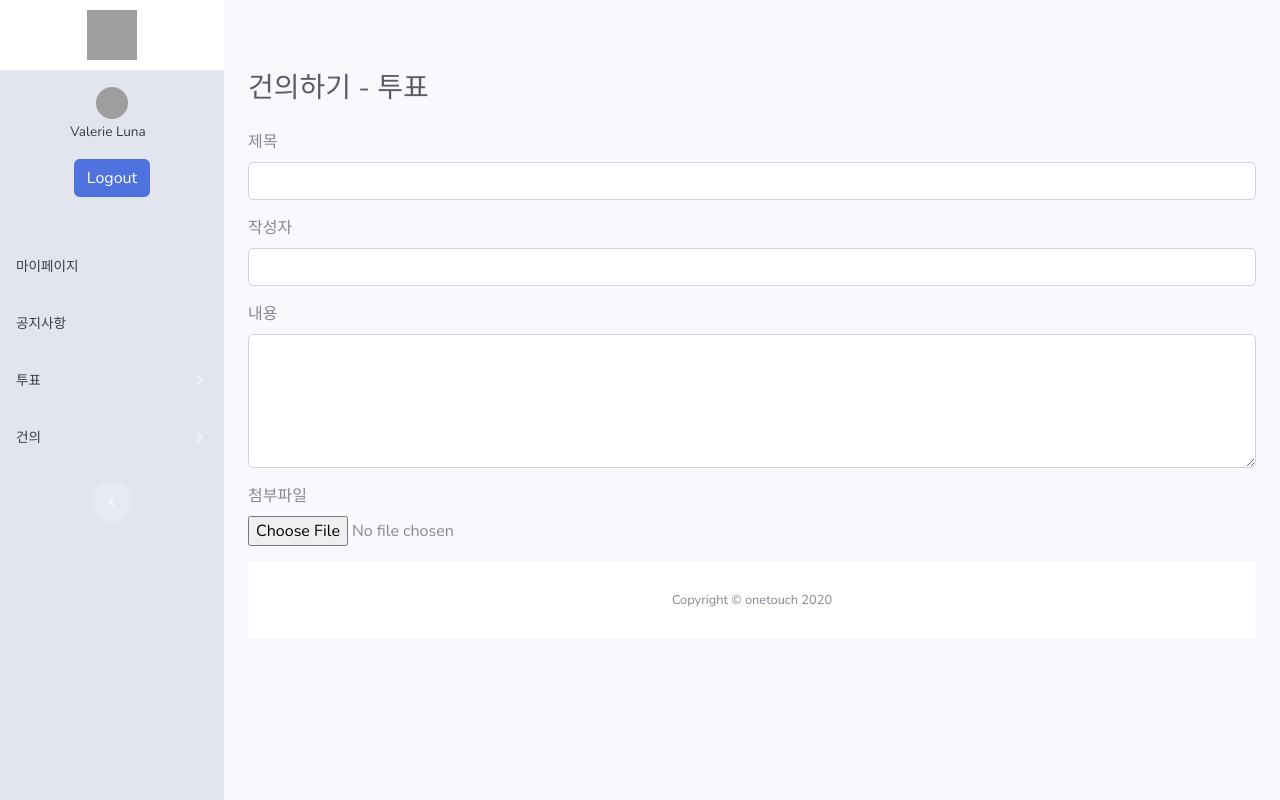
After one commit to onetouch-ds/onetouch-workspace, a Django app: page /new-suggest/vote/ in a window 1280 px wide. The commit adds this page. Run offline with Django 3.2, Linux system fonts and the light colour scheme; some libraries are stand-ins or nearby versions; grey boxes are pictures that could not be loaded.

Commit message:
건의사항 작성 추가

```diff
--- a/config/urls.py
+++ b/config/urls.py
@@ -45,6 +45,8 @@ urlpatterns = [
     path('notice/',views.notice, name='notice'),
     path('suggest-vote/',views.suggest_vote, name='suggest-vote'),
     path('suggest-other/',views.suggest_other, name='suggest-other'),
+    path('new-suggest/vote/',views.new_suggest_vote, name='new_suggest_vote'),
+    path('new-suggest/other/',views.new_suggest_other, name='new_suggest_other'),
     path('main/',views.main, name='main'),
     path('school-vote/', views.school_vote, name='school-vote'),
     path('college-vote/', views.college_vote, name='college-vote'),
--- /dev/null
+++ b/theapp/templates/new_suggest_vote.html
@@ -0,0 +1,66 @@
+{% extends 'base.html' %}
+{% load static %}
+
+{% block head %}
+<style>
+.pagination {
+    justify-content: center;
+}
+</style>
+<link rel="stylesheet" href="https://stackpath.bootstrapcdn.com/bootstrap/4.5.0/css/bootstrap.min.css" integrity="sha384-9aIt2nRpC12Uk9gS9baDl411NQApFmC26EwAOH8WgZl5MYYxFfc+NcPb1dKGj7Sk" crossorigin="anonymous">
+<script src="https://code.jquery.com/jquery-3.5.1.slim.min.js" integrity="sha384-DfXdz2htPH0lsSSs5nCTpuj/zy4C+OGpamoFVy38MVBnE+IbbVYUew+OrCXaRkfj" crossorigin="anonymous"></script>
+<script src="https://cdn.jsdelivr.net/npm/popper.js@1.16.0/dist/umd/popper.min.js" integrity="sha384-Q6E9RHvbIyZFJoft+2mJbHaEWldlvI9IOYy5n3zV9zzTtmI3UksdQRVvoxMfooAo" crossorigin="anonymous"></script>
+<script src="https://stackpath.bootstrapcdn.com/bootstrap/4.5.0/js/bootstrap.min.js" integrity="sha384-OgVRvuATP1z7JjHLkuOU7Xw704+h835Lr+6QL9UvYjZE3Ipu6Tp75j7Bh/kR0JKI" crossorigin="anonymous"></script>
+
+{% endblock head%}
+{% block content %}
+<div id="content-wrapper" class="d-flex flex-column">
+    <div id="content">
+    <!-- Begin Page Content -->
+        <div class="container-fluid">
+         <br><br><br>
+          <!-- Page Heading -->
+          <div class="d-sm-flex align-items-center justify-content-between mb-4">
+            <h1 class="h3 mb-0 text-gray-800">건의하기 - 투표</h1>
+          </div>
+
+          <!-- Content Row 투표 목록-->
+          <div class="row">
+          <div class="col-12">
+
+          <form>
+            <div class="form-group">
+                <label for="exampleFormControlInput1">제목</label>
+                <input type="text" class="form-control" id="title">
+            </div>
+
+            <div class="form-group">
+                <label for="exampleFormControlInput1">작성자</label>
+                <input type="text" class="form-control" id="writer">
+            </div>
+
+            <div class="form-group">
+                <label for="exampleFormControlTextarea1">내용</label>
+                <textarea class="form-control" id="exampleFormControlTextarea1" rows="5"></textarea>
+            </div>
+
+            <form>
+                <div class="form-group">
+                    <label for="exampleFormControlFile1">첨부파일</label>
+                    <input type="file" class="form-control-file" id="exampleFormControlFile1">
+                </div>
+            </form>
+
+
+            <!-- Footer -->
+      <footer class="sticky-footer bg-white">
+        <div class="container my-auto">
+          <div class="copyright text-center my-auto">
+            <span>Copyright &copy; onetouch 2020</span>
+          </div>
+        </div>
+      </footer>
+      <!-- End of Footer -->
+</div>
+
+{% endblock content %}
--- a/theapp/templates/suggest_other.html
+++ b/theapp/templates/suggest_other.html
@@ -85,6 +85,12 @@
             </ul>
             </nav>
 
+          <div style="float:right; margin-right: 20px; margin-bottom: 10px;">
+            <a href="{%url 'new_suggest_other'%}">
+            <img src="{% static 'img/write.svg'%}" alt="새글 작성 기호" width="30" height="30">글쓰기
+            </a>
+          </div>
+
           </div>
 
         </div>
--- a/theapp/views.py
+++ b/theapp/views.py
@@ -58,6 +58,14 @@ def suggest_vote(requests):
 # 기타 건의사항
 def suggest_other(requests):
     return render(requests, 'suggest_other.html')
+
+ #건의사항 작성 투표
+def new_suggest_vote(requests):
+    return render(requests, 'new_suggest_vote.html')
+
+ #건의사항 작성 기타
+def new_suggest_other(requests):
+    return render(requests, 'new_suggest_other.html')
 
 # 메인 페이지
 def main(requests):
```
Also changed, not shown: theapp/templates/new_suggest_other.html (added, +66 -0 lines), theapp/templates/suggest_vote.html (+7 -0 lines), static/img/write.svg (added).
